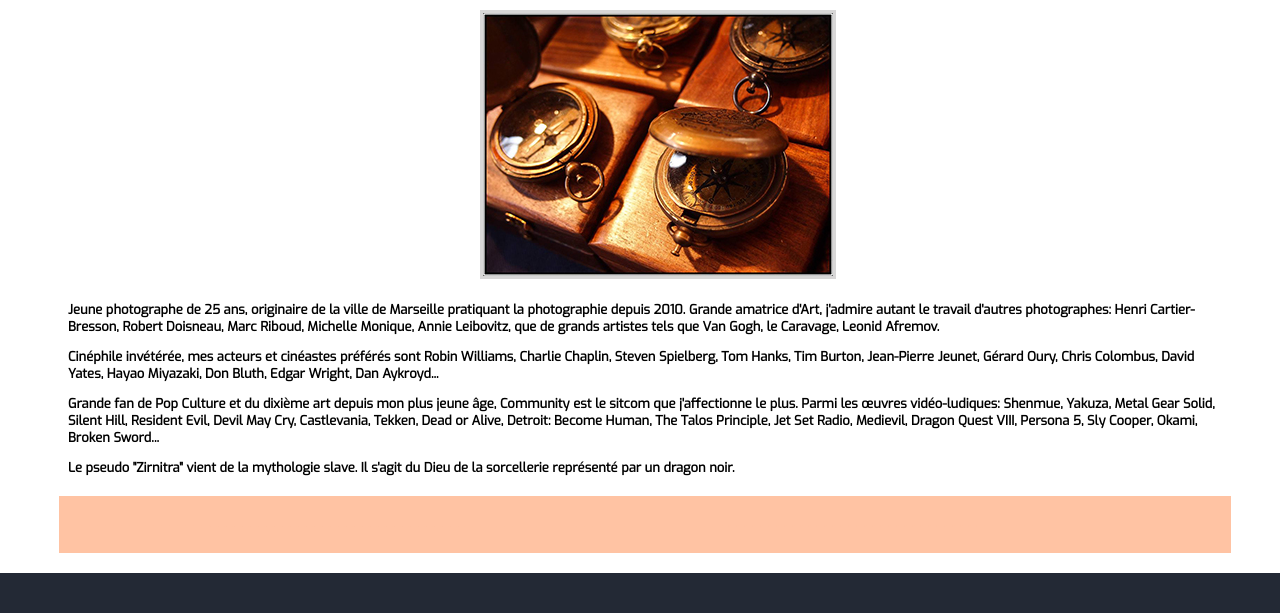
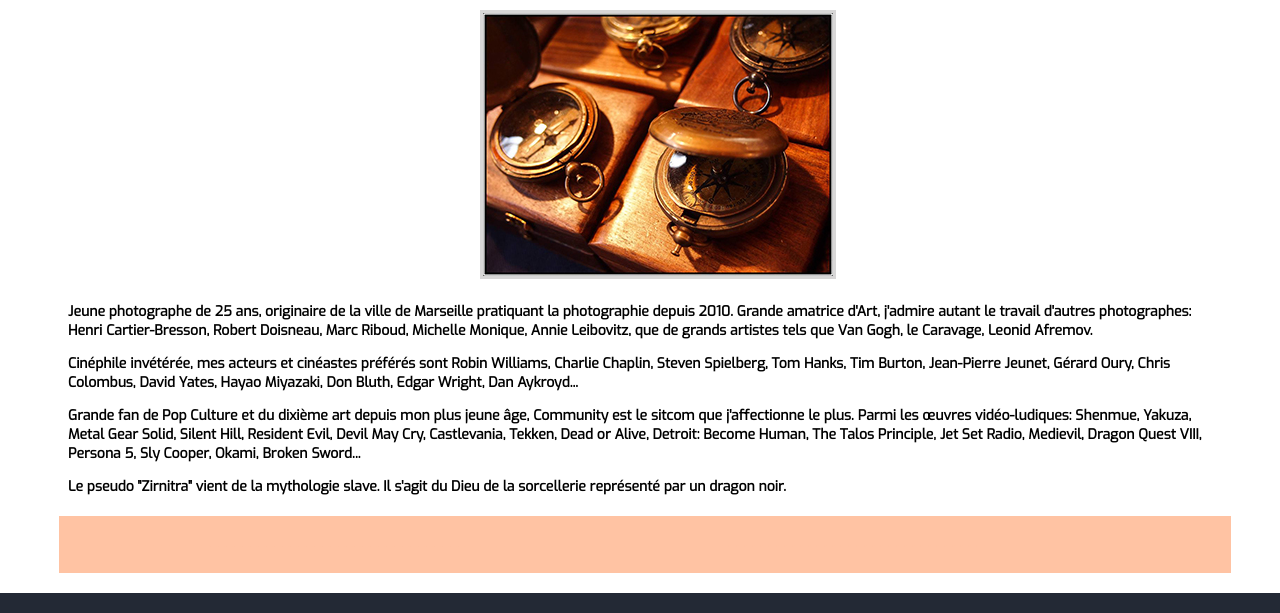
Before and after one commit to RK800S/zirnitra, a plain HTML site: page page3.html in a window 1280 px wide. Shown: the part 884-1497 px from the top of the page. Drawn offline with Linux system fonts and the light colour scheme.

Commit message:
Add files via upload

```diff
--- a/style2.css
+++ b/style2.css
@@ -137,12 +137,11 @@ h2 {
 }
 
 #page3 p {
-  padding: inherit;
-  font-size: 13px;
+  font-size: 14px;
   text-align: left;
   margin-left: 68px;
   margin-right: 55px;
-  font-weight: bold;
+  font-weight: bold; color: #000000;
   font-family: 'Exo', sans-serif;
 }
 
@@ -198,4 +197,6 @@ footer p {
   padding:30px;
 }
 
-@media all and (max-width: 480px;)
+@media all and (max-width: 480px;) {
+  p {font-size: 14px;}
+}
```
